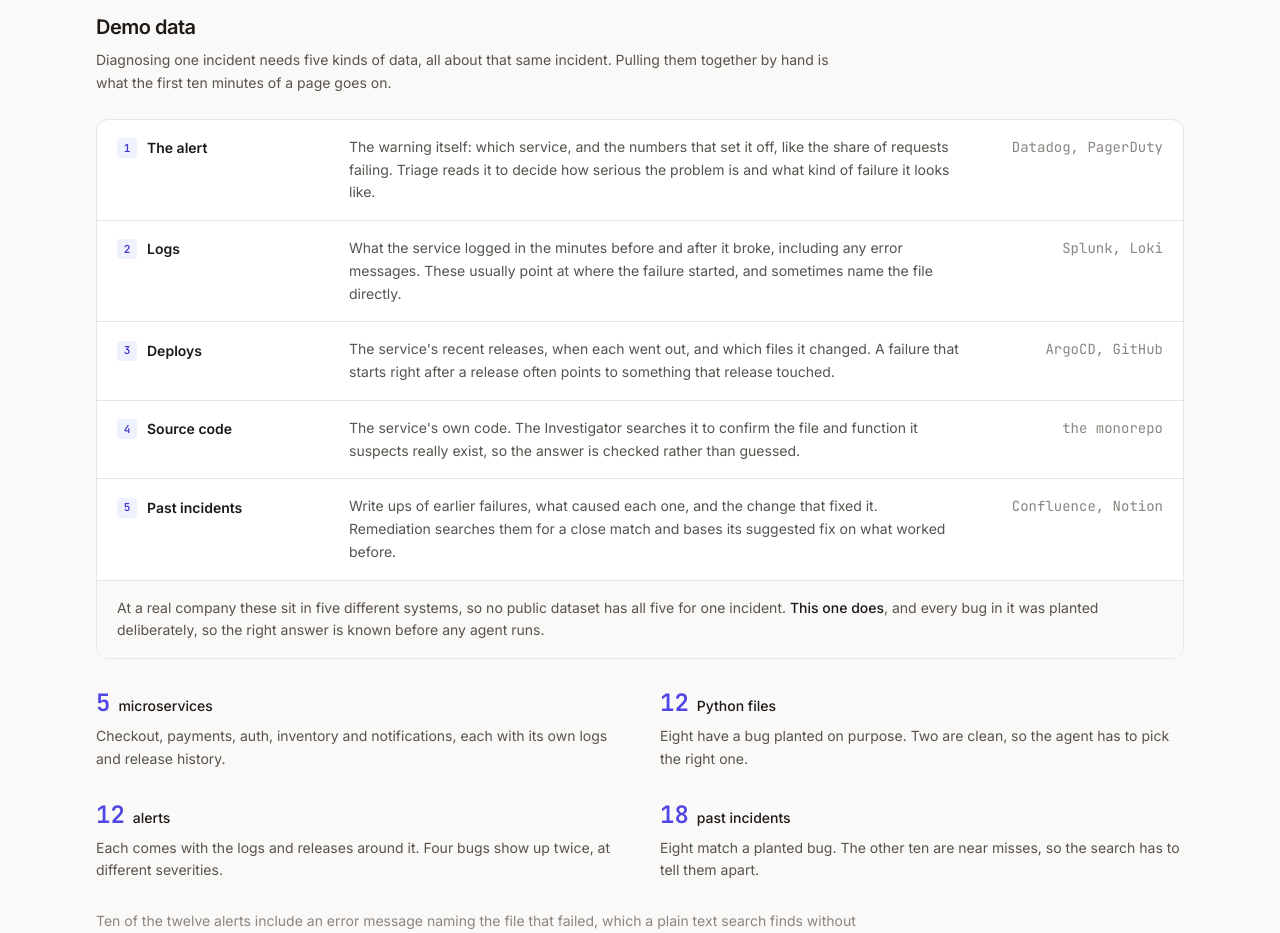
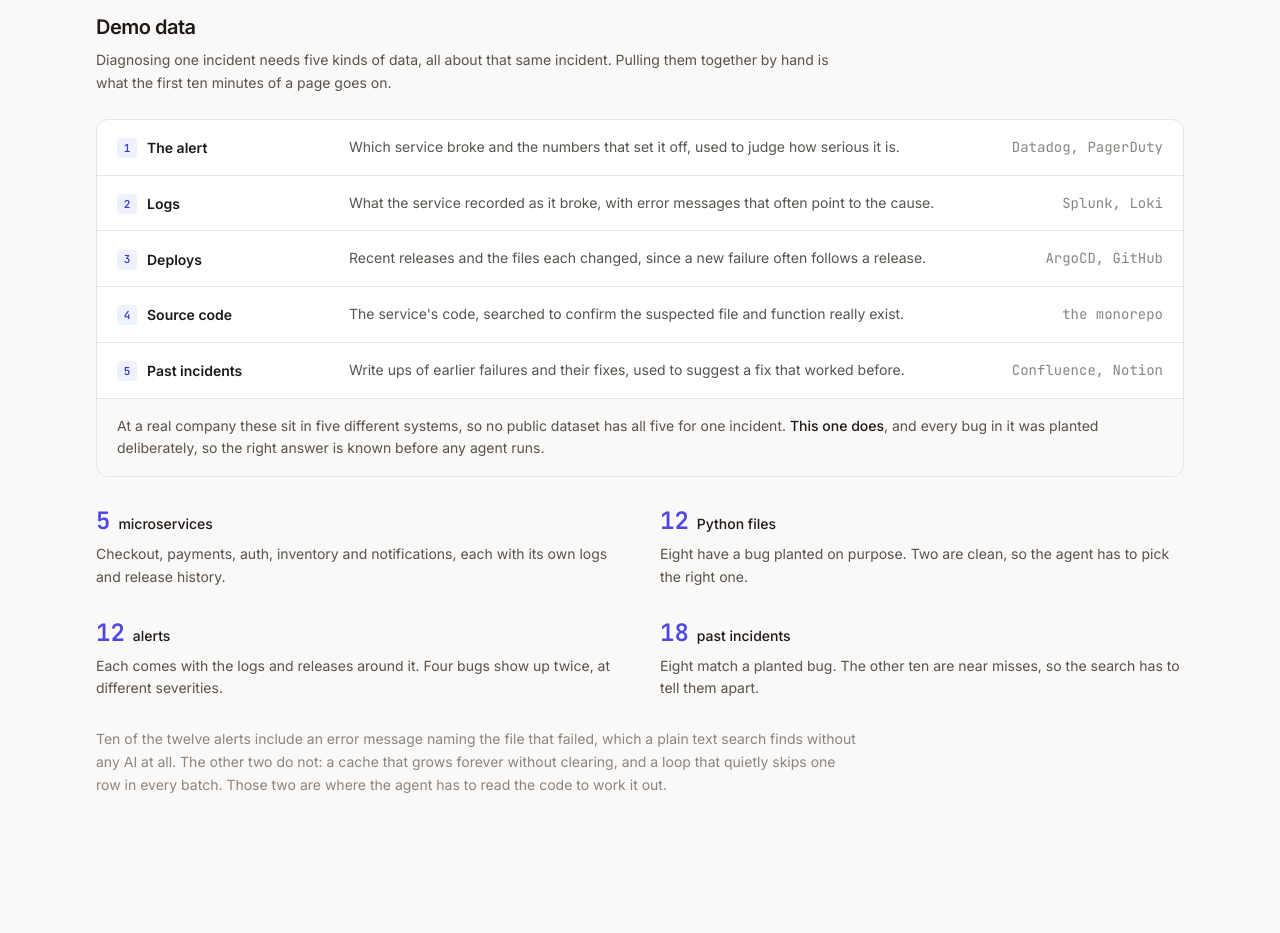
Before and after one commit to Mrudula-Kulkarni/oncall-support-agent, a Next.js app in the folder frontend/: page / in a window 1280 px wide. Shown: the part 820-1753 px from the top of the page. After the commit the page ends 1672 px from the top, so only its background shows below. Built offline with nearby package versions, Linux system fonts and the light colour scheme.

Commit message:
One line per data source

```diff
--- a/frontend/components/DataSources.tsx
+++ b/frontend/components/DataSources.tsx
@@ -14,27 +14,27 @@
 const SOURCES = [
   {
     label: "The alert",
-    detail: "The warning itself: which service, and the numbers that set it off, like the share of requests failing. Triage reads it to decide how serious the problem is and what kind of failure it looks like.",
+    detail: "Which service broke and the numbers that set it off, used to judge how serious it is.",
     real: "Datadog, PagerDuty",
   },
   {
     label: "Logs",
-    detail: "What the service logged in the minutes before and after it broke, including any error messages. These usually point at where the failure started, and sometimes name the file directly.",
+    detail: "What the service recorded as it broke, with error messages that often point to the cause.",
     real: "Splunk, Loki",
   },
   {
     label: "Deploys",
-    detail: "The service's recent releases, when each went out, and which files it changed. A failure that starts right after a release often points to something that release touched.",
+    detail: "Recent releases and the files each changed, since a new failure often follows a release.",
     real: "ArgoCD, GitHub",
   },
   {
     label: "Source code",
-    detail: "The service's own code. The Investigator searches it to confirm the file and function it suspects really exist, so the answer is checked rather than guessed.",
+    detail: "The service's code, searched to confirm the suspected file and function really exist.",
     real: "the monorepo",
   },
   {
     label: "Past incidents",
-    detail: "Write ups of earlier failures, what caused each one, and the change that fixed it. Remediation searches them for a close match and bases its suggested fix on what worked before.",
+    detail: "Write ups of earlier failures and their fixes, used to suggest a fix that worked before.",
     real: "Confluence, Notion",
   },
 ];
```
